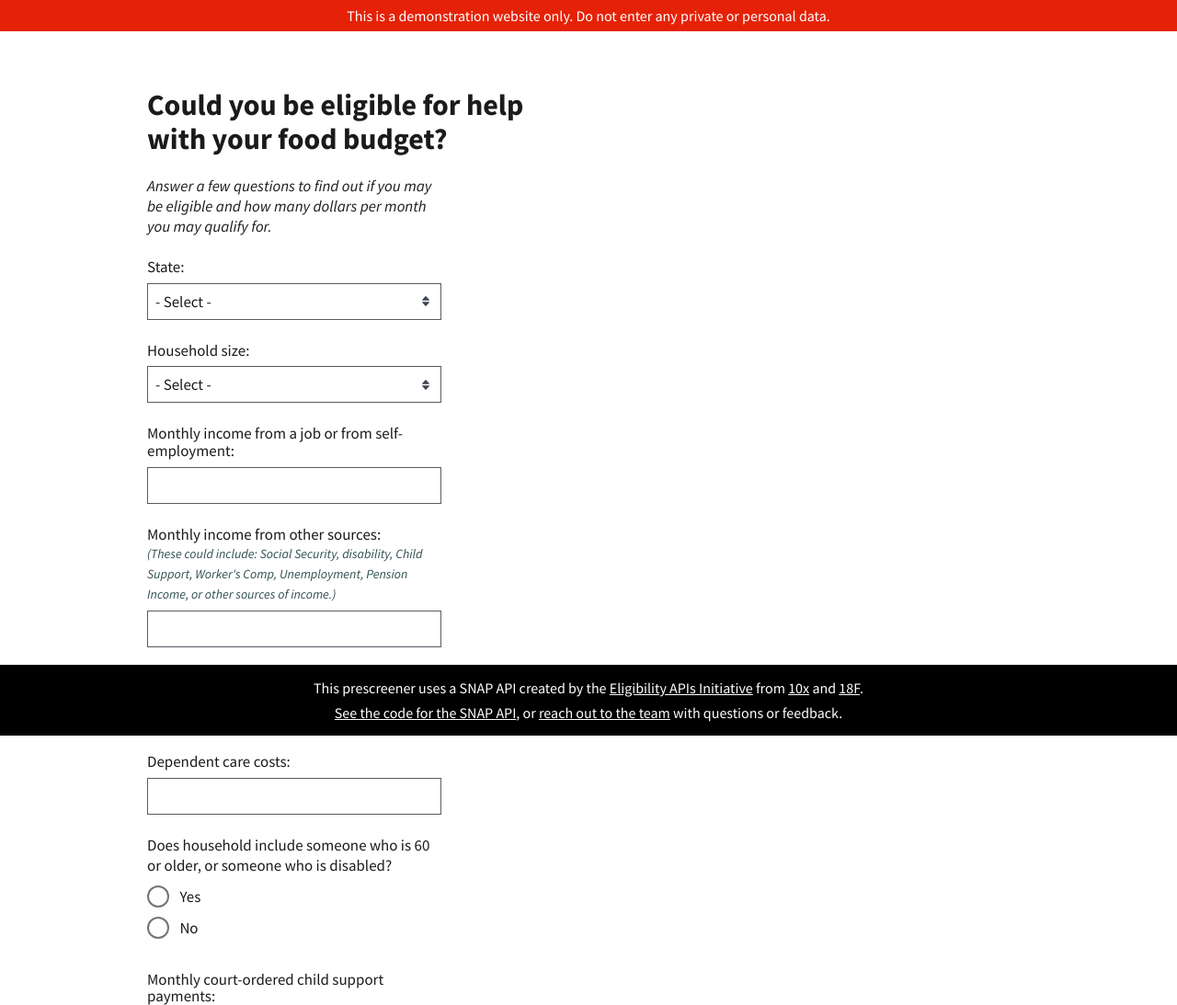
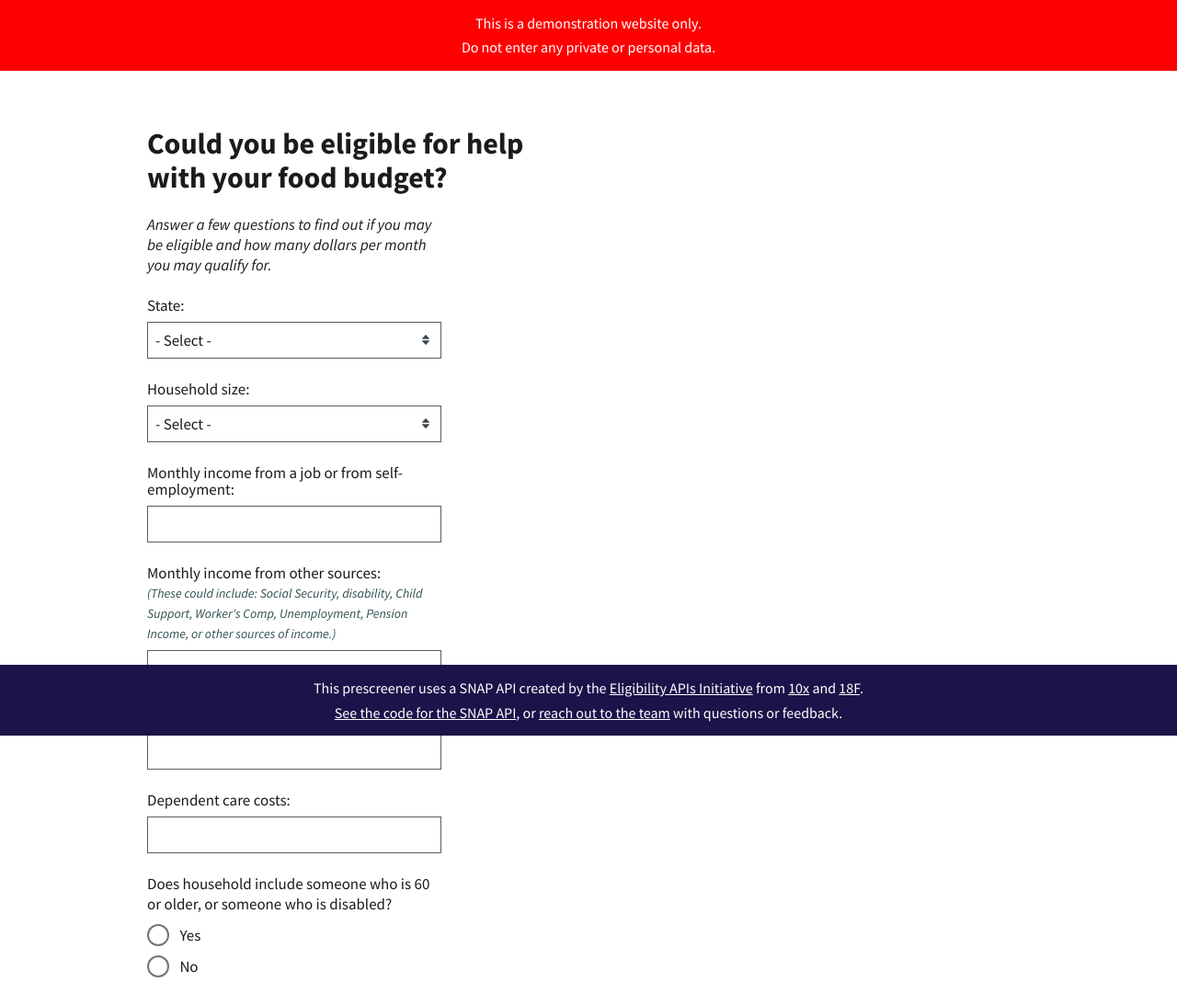
Before and after one commit to 18F/snap-prescreener-prototype, a Flask app: page / in a window 1280 px wide. Shown: the top 1093 px of the page at 92% size. Run offline with Flask 2, Linux system fonts and the light colour scheme.

Commit message:
Make alert div have the same structure

```diff
--- a/static/custom-styles.css
+++ b/static/custom-styles.css
@@ -1,8 +1,12 @@
 .alert {
-  background-color: #e52207;
+  background-color: red;
   color: white;
   padding: 8px;
   text-align: center;
+}
+
+.alert div {
+  margin: 8px 0;
 }
 
 h1 {
@@ -47,7 +51,7 @@ fieldset legend {
 
 footer {
   color: white;
-  background-color: black;
+  background-color: #1B1349;
   text-align: center;
   position: fixed;
   bottom: 0;
--- a/templates/prescreener.html
+++ b/templates/prescreener.html
@@ -12,8 +12,8 @@
   </style>
   <body>
     <div class="alert">
-      This is a demonstration website only.
-      Do not enter any private or personal data.
+      <div>This is a demonstration website only.</div>
+      <div>Do not enter any private or personal data.</div>
     </div>
     <div class="grid-container margin-y-5">
       <div class="grid-row grid-gap-lg">
```
